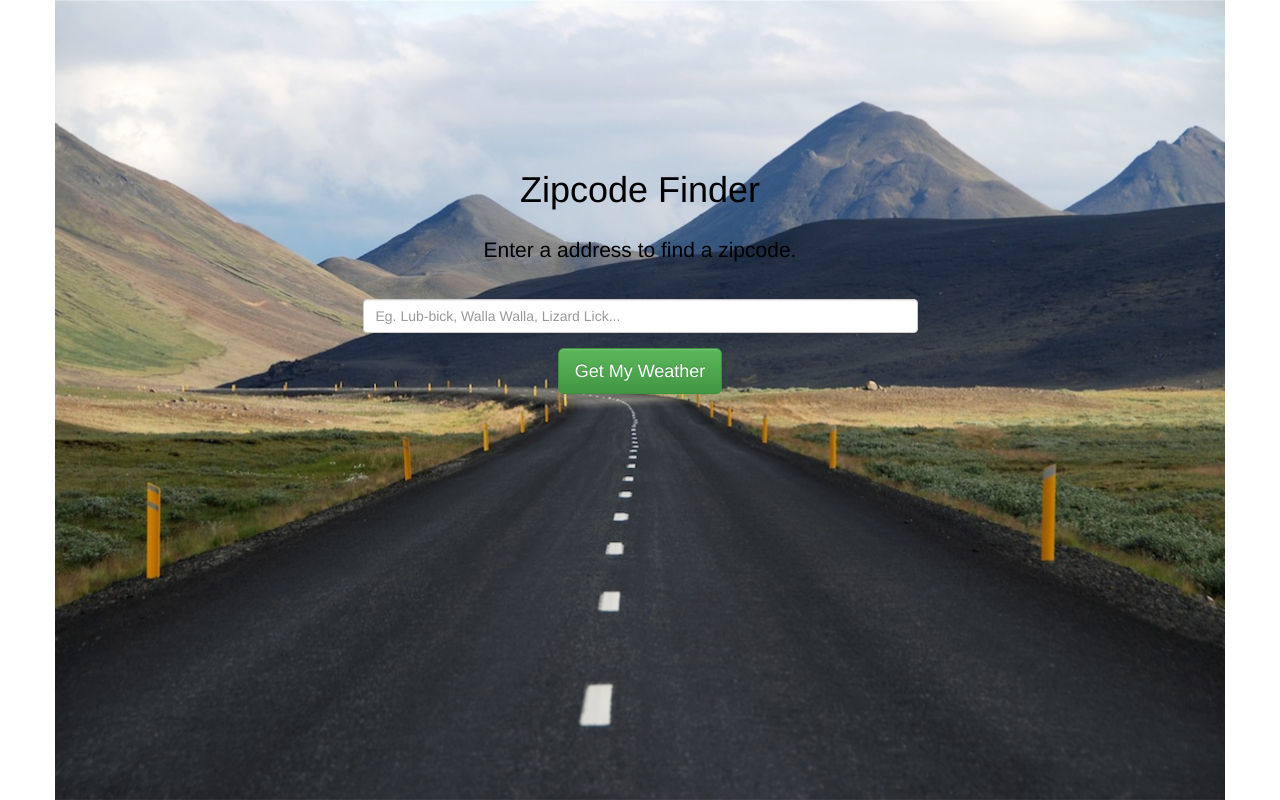
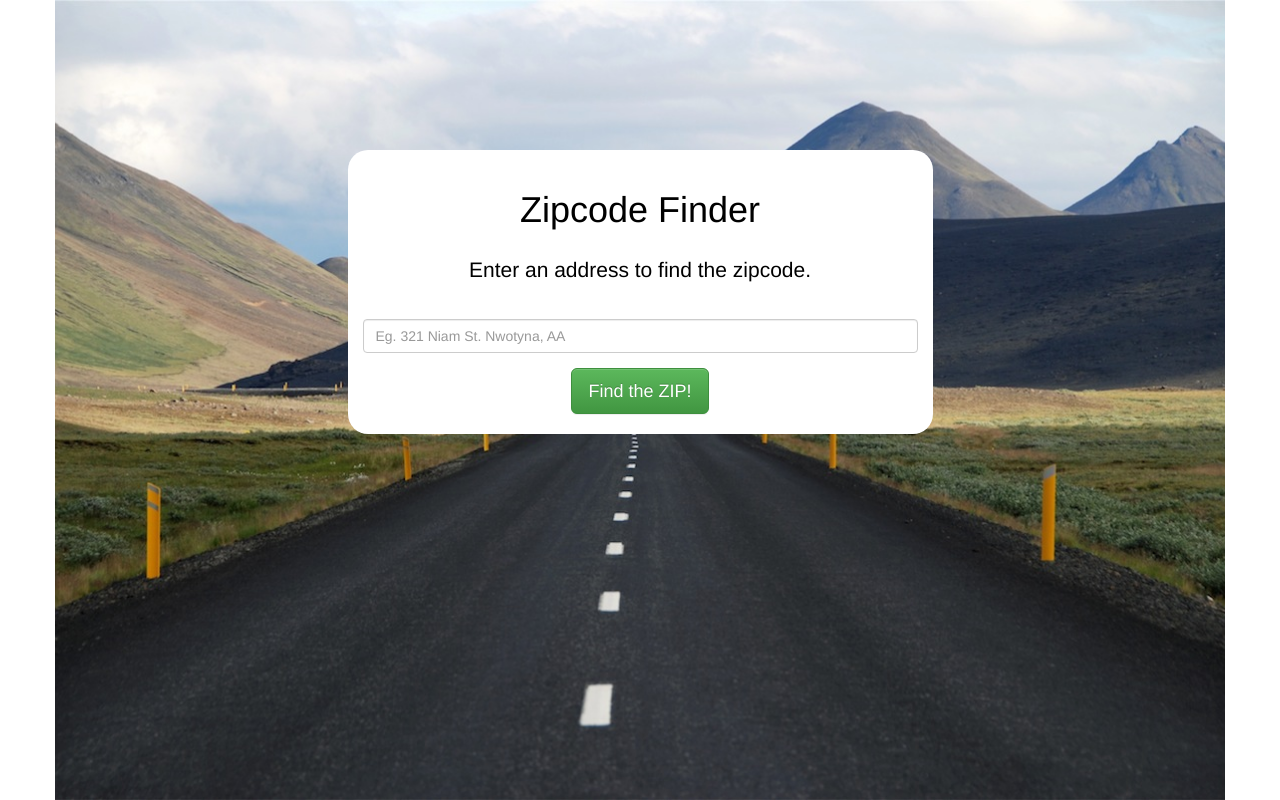
Before and after one commit to GoldenHomer/Apis, a PHP site: page /zipfinder.php in a window 1280 px wide. Run offline with PHP 8.4, Linux system fonts and the light colour scheme; some libraries are stand-ins or nearby versions.

Commit message:
Added white div and got Maps API to work.

```diff
--- a/zipfinder/style.css
+++ b/zipfinder/style.css
@@ -32,3 +32,9 @@ button {
   margin-top:20px;
   display:none;
 }
+
+.whiteBackground {
+  background-color: white;
+  padding: 20px;
+  border-radius: 20px;
+}
--- a/zipfinder/zipfinder.php
+++ b/zipfinder/zipfinder.php
@@ -15,21 +15,21 @@
 <body>
   <div class="container">
   	<div class="row">
-  	  <div class="col-md-6 col-md-offset-3 center">
+  	  <div class="col-md-6 col-md-offset-3 center whiteBackground">
     		<h1 class="center black">Zipcode Finder</h1>
 
-    		<p class="lead center black">Enter a address to find a zipcode.</p>
+    		<p class="lead center black">Enter an address to find the zipcode.</p>
 
     		<form>
     		  <div class="form-group">
-    		    <input type="text" class="form-control" name="city" id="city" placeholder="Eg. Lub-bick, Walla Walla, Lizard Lick..." />
+    		    <input type="text" class="form-control" name="address" id="address" placeholder="Eg. 321 Niam St. Nwotyna, AA" />
           </div>
-    		  <button id="findMyWeather" class="btn btn-success btn-lg">Get My Weather</button>
+    		  <button id="findMyZip" class="btn btn-success btn-lg">Find the ZIP!</button>
     		</form>
 
     		<div id="success" class="alert alert-success">Success</div>
-    		<div id="fail" class="alert alert-danger">Could not find the zip for that city. Try again.</div>
-    		<div id="noCity" class="alert alert-danger">Enter a city!</div>
+    		<div id="fail" class="alert alert-danger">Could not find the zip for that address. Try again.</div>
+    		<div id="noCity" class="alert alert-danger">You aren't connected to the internet. Maybe your neighbor turned off the modem.</div>
   	  </div>
   	</div>
   </div>
@@ -37,26 +37,40 @@
   <script src="//netdna.bootstrapcdn.com/bootstrap/3.1.1/js/bootstrap.min.js"></script>
   <script>
 
-    $("#findMyWeather").click(function(event) {
-      event.preventDefault(); // This prevents form from submitting
+    $("#findMyZip").click(function(event) {
 
+      var result = 0;
       $(".alert").hide();
 
-      if ($("#city").val()!="") {
-        $.get("scraper.php?city="+$("#city").val(), function(data) {
+      event.preventDefault();
 
-          if (data=="") {
-            $("#fail").fadeIn();
+      $.ajax({
+        type: "GET".
+        url: "https://maps.googleapis.com/maps/api/geocode/xml?address="+encodeURIComponent($('#address').val())+"&sensor=false&key=AIzaSyBuY7mIUm2VjHoYvckJi97g7iZ3Cdfu4QM",
+        dataType: "xml",
+        success: processXML
+        error: error
+      });
+
+      function processXML(xml){
+        $(xml).find("address_component").each(function(){
+          if($(this).find("type").text() == "postal_code"){
+            $("#success").html("The zipcode is"+$(this).find("long_name").text()).fadeIn();
+
+            result = 1;
           }
 
-          else {
-            $("#success").html(data).fadeIn();
-          }
         });
-      }
-      else {
-        $("#noCity").fadeIn();
-      }
+
+        if (result==0){
+          $("fail").fadeIn();
+        }
+      };
+
+      function error(){
+        $("noCity").fadeIn();
+      };
+
     });
 
   </script>
```
